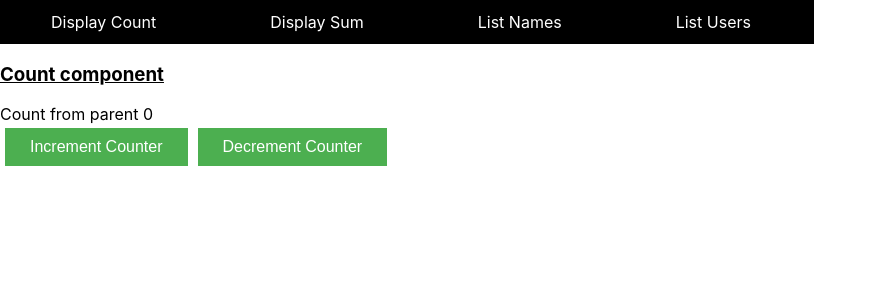
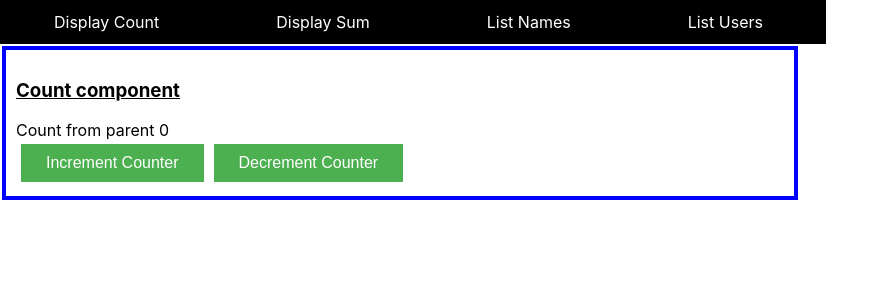
Before and after one commit to MadhuMuthumannan/emexo, a React (Create React App) app in the folder react/my-app/: page / in a window 1280 px wide. Shown: the top 300 px of the page, without its empty margins (0-889 px from the left). Built offline with nearby package versions, Linux system fonts and the light colour scheme.

Commit message:
css changes

```diff
--- a/react/my-app/src/App.css
+++ b/react/my-app/src/App.css
@@ -1,6 +1,6 @@
 a {
   text-decoration: none;
-  padding: 12px 63px 12px 51px !important;
+  padding: 12px 63px 12px 54px !important;
   color: white;
   background-color: black;
   display: inline-block;
--- a/react/my-app/src/children/displayCount.js
+++ b/react/my-app/src/children/displayCount.js
@@ -3,7 +3,7 @@ export default function DisplayCount() {
   const [count, setCount] = React.useState(0);
 
   return (
-    <div className="userDetailContainer">
+    <div className="container">
       <h3>Count component</h3>
       <div>Count from parent {count}</div>
       <button onClick={() => setCount(count + 1)}>Increment Counter</button>
```
